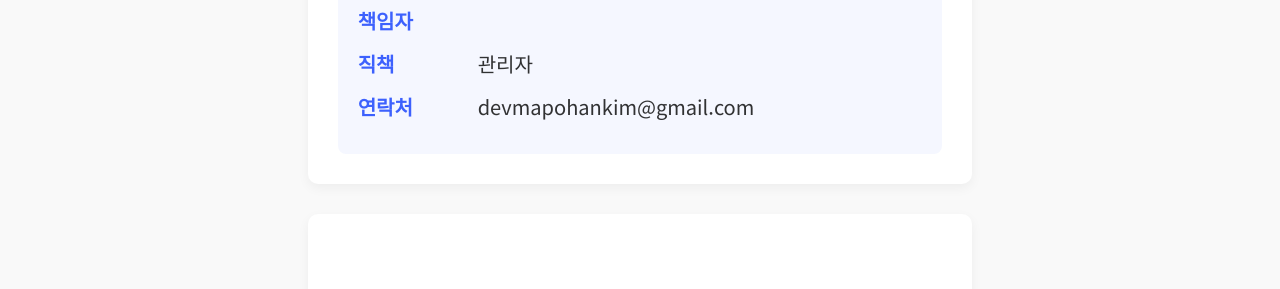
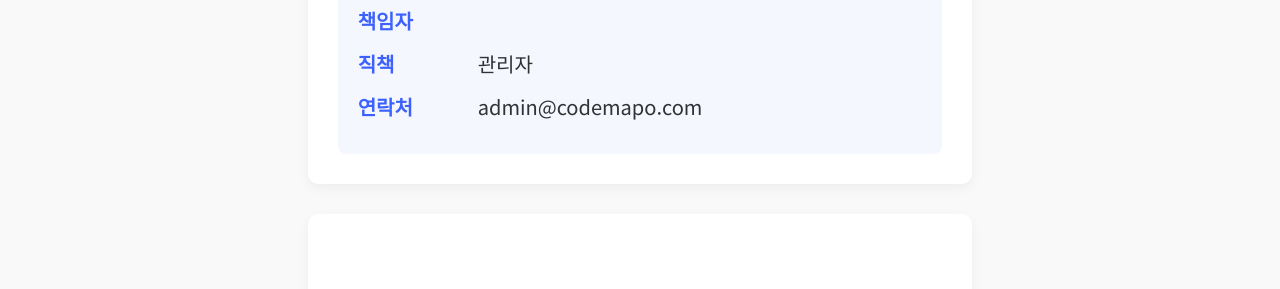
Before and after one commit to HANKIMKOR/HANKIMKOR.github.io, a Jekyll site: the page built from pages/privacy/1.html, in a window 1280 px wide and 900 px high, scrolled down 3529 px. Shown: the part 168-457 px from the top of the window. Built offline with Jekyll 4.4.1, drawn with Linux system fonts in a browser that asks for light colours.

Commit message:
email change

```diff
--- a/pages/privacy/1.html
+++ b/pages/privacy/1.html
@@ -121,7 +121,7 @@ permalink: /privacy/1.html
         </div>
         <div class="info-item">
           <span class="label">연락처</span>
-          <span class="value">devmapohankim@gmail.com</span>
+          <span class="value">admin@codemapo.com</span>
         </div>
       </div>
     </section>
```
